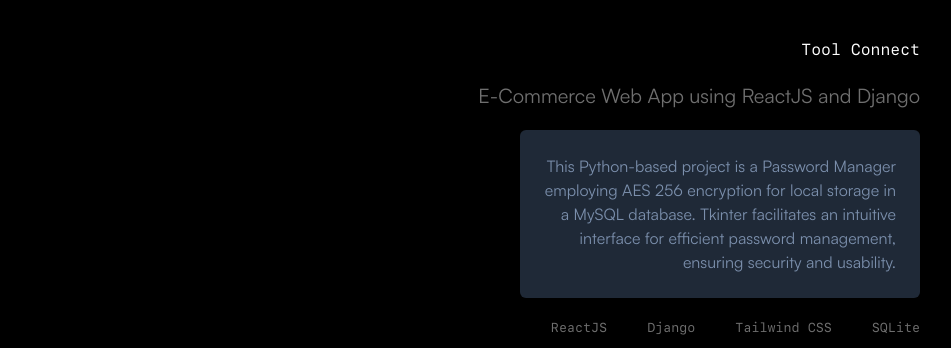
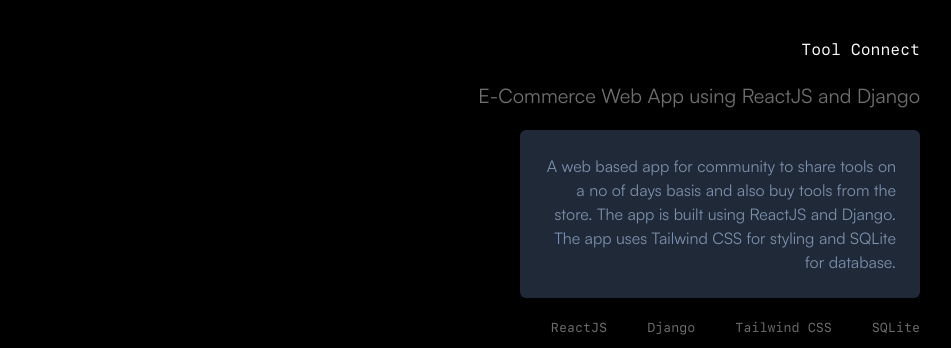
Before and after one commit to Rohithk2003/portfolio, a Next.js app: page / in a window 1280 px wide. Shown: the part 2580-2928 px from the top of the page, without its empty margins (216-1167 px from the left). Built offline with nearby package versions, Linux system fonts and the light colour scheme; what tailwindcss-animated would draw is missing.

Commit message:
updated project description of tool-connect

```diff
--- a/components/Project.js
+++ b/components/Project.js
@@ -8,10 +8,8 @@
 		id: 1,
 		project_name: "Tool Connect",
 		text: "E-Commerce Web App using ReactJS and Django",
-		description: `This Python-based project is a Password Manager employing AES
-							256 encryption for local storage in a MySQL database. Tkinter
-							facilitates an intuitive interface for efficient password
-							management, ensuring security and usability.`,
+		description: `A web based app for community to share tools on a no of days basis and also buy tools from the store. The app is built using ReactJS and Django. The app uses Tailwind CSS for styling and SQLite for database.
+		`,
 		tools: ["ReactJS", "Django", "Tailwind CSS", "SQLite"],
 		url: "https://github.com/Rohithk2003/toolConnect",
 		website_url: "https://tool-connect.vercel.app",
```
